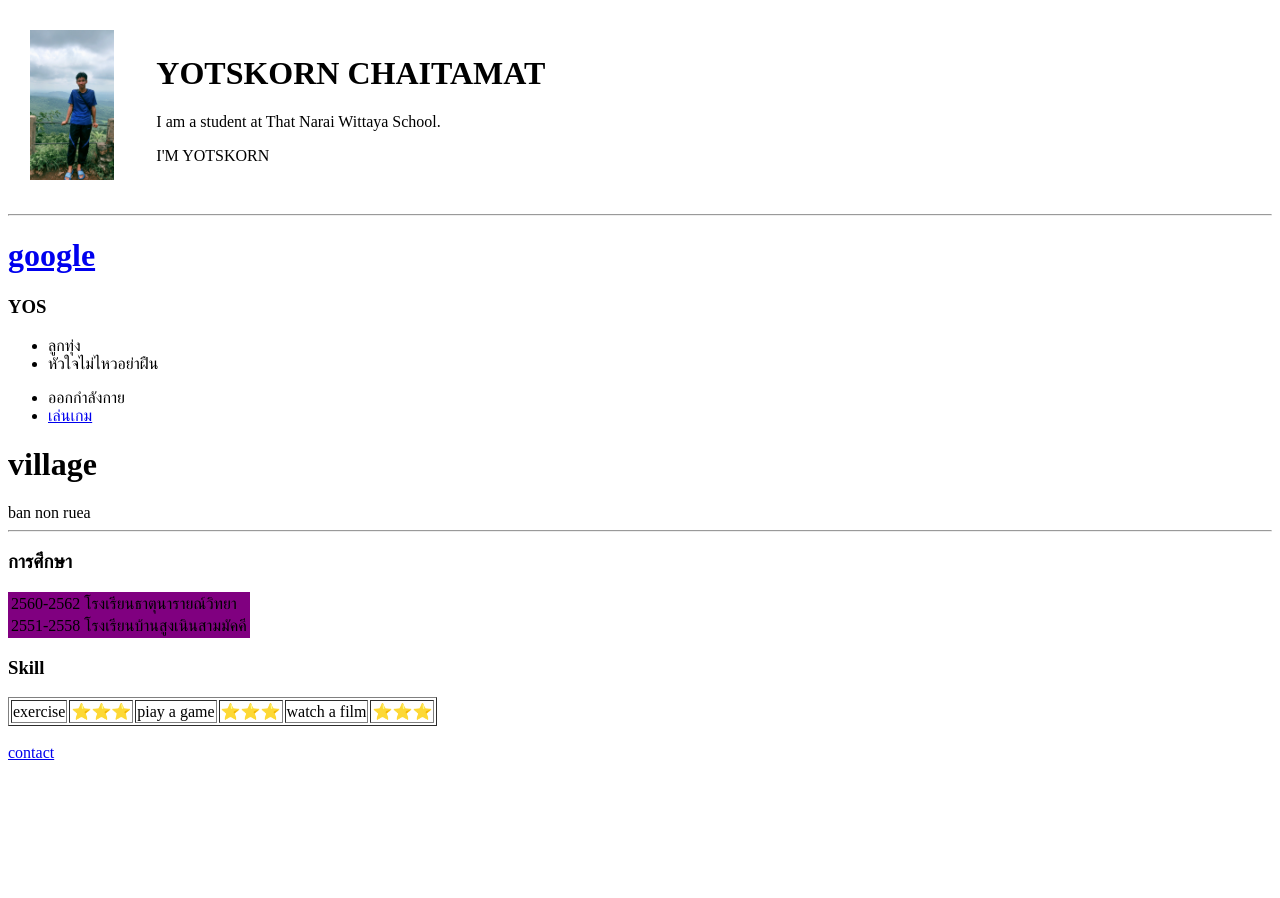
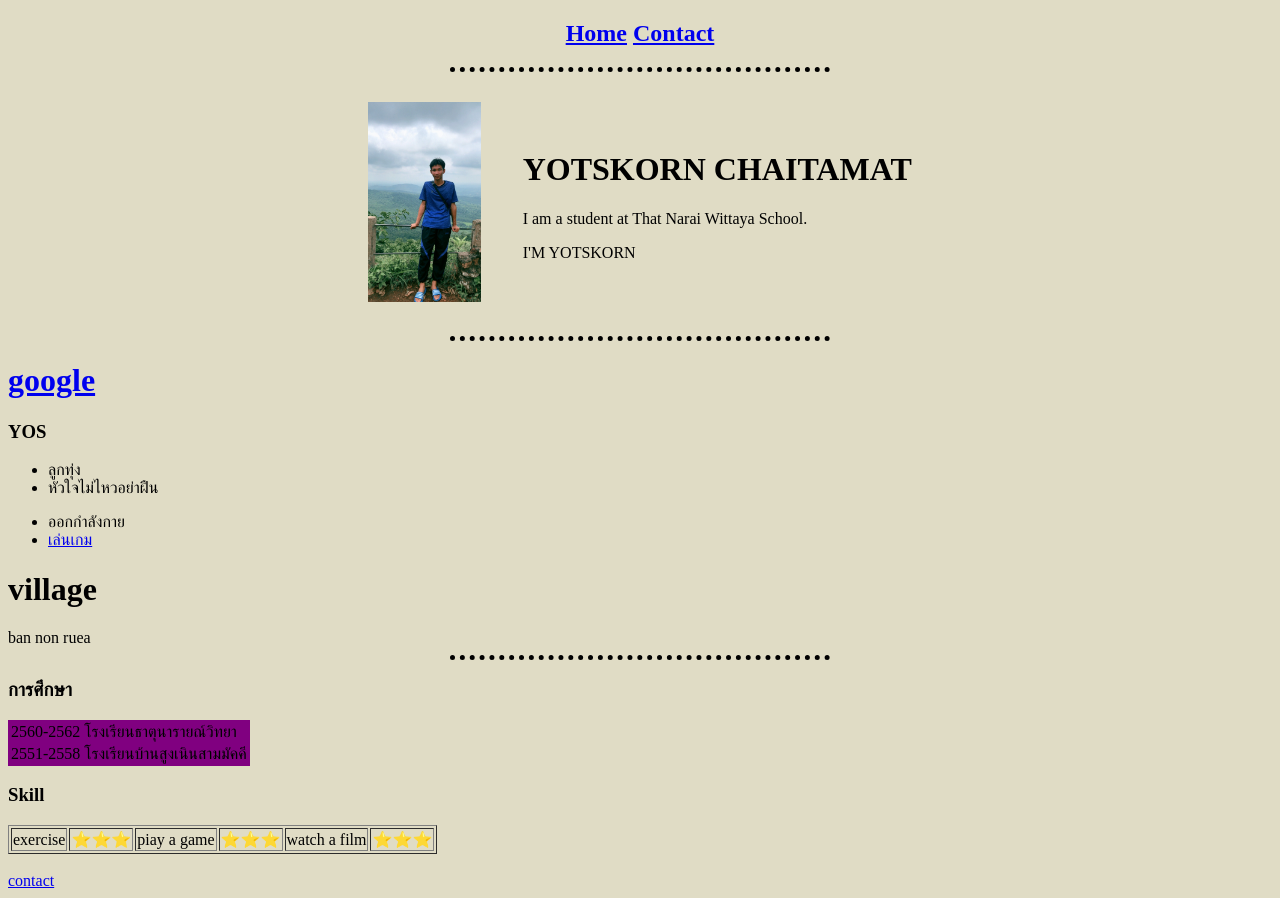
Before and after one commit to yotskorn/yos, a plain HTML site: page index.html in a window 1280 px wide. Before the commit the page ends 800 px from the top, so only its background shows below. Drawn offline with Linux system fonts and the light colour scheme.

Commit message:
Add files via upload

```diff
--- a/index.html
+++ b/index.html
@@ -5,9 +5,31 @@
     <meta http-equiv="X-UA-Compatible" content="IE=edge">
     <meta name="viewport" content="width=device-width, initial-scale=1.0">
     <title>😝YOTSKORN😝</title>
+    <style>
+         body{
+             background-attachment: fixed;
+         }
+         hr{
+             border-style:none;
+             border-top-style: dotted;
+             border-color: greey;
+             border-width: 5px;
+             width: 30%;
+         }
+       img{
+           height: 200px;
+       }
+    </style>
 </head>
-<body>
+<body style="background-color: rgb(224, 220, 197);">
+    <div align="center">
+    <h2><a href="index.html">Home<a>
+        <a href="contact.html">Contact</a>
+    </h2>
+</div>
+    <center>
 
+        <hr>
     <table cellpadding="20px" >
         <tr>
             <td>
@@ -19,7 +41,7 @@
             </td>
         </tr>
     </table>
-
+</center>
 
     <HR>
         <H1><A href="https://www.google.co.th" target="_blank">google</A></H1>
```
Also changed, not shown: contact.html (+23 -2 lines).
